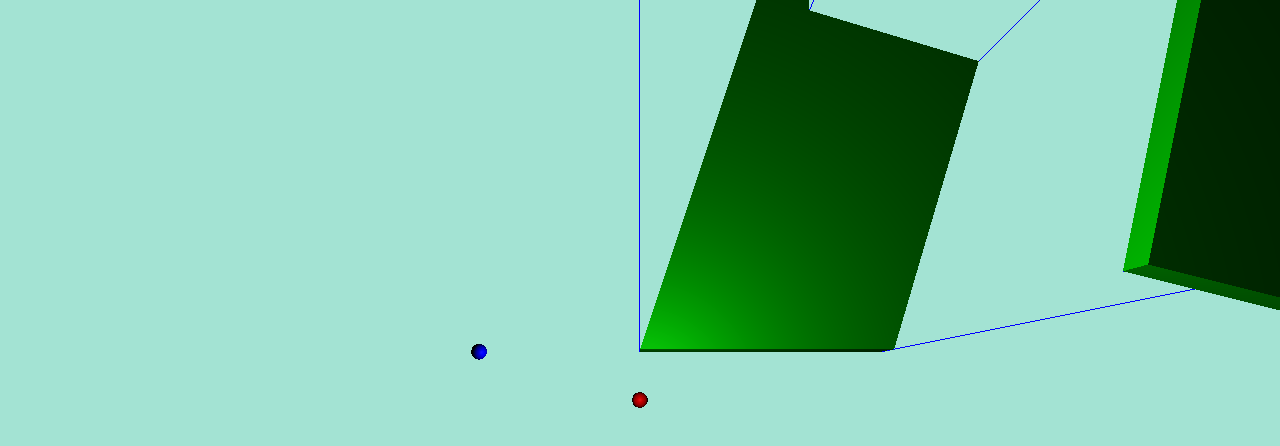
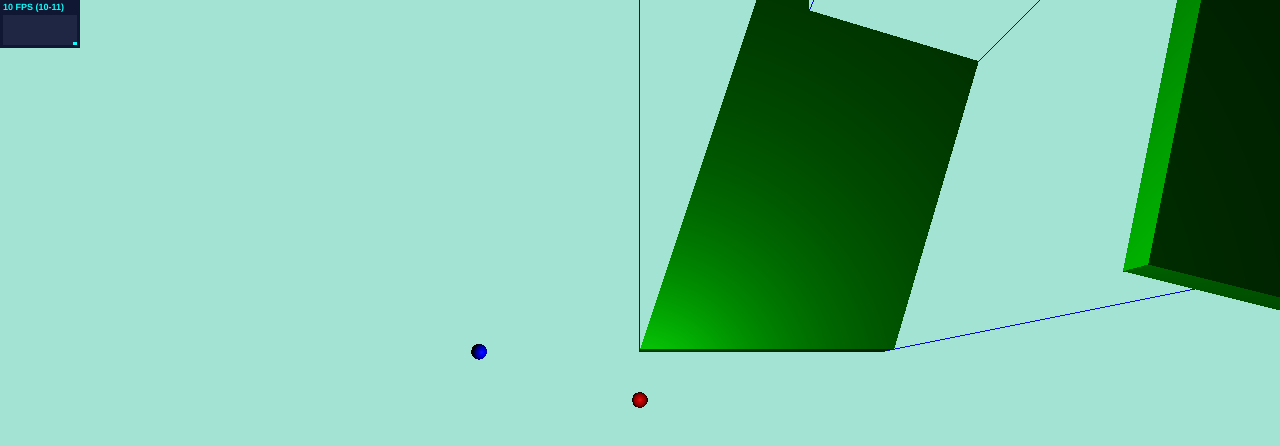
Before and after one commit to Janpot/Game, a plain HTML site: page game.html in a window 1280 px wide. Drawn offline with Linux system fonts and the light colour scheme; animation ran at ten frames a second.

Commit message:
Grouped library files + added fps counter

```diff
--- a/game.html
+++ b/game.html
@@ -16,8 +16,10 @@
   </head>
   <body>
     <canvas id="viewport"></canvas>
+
+    <script type="text/javascript" src="lib/stats.min.js"></script>
+    <script type="text/javascript" src="lib/three.js"></script>
     <script type="text/javascript" src="Utils.js"></script>
-    <script type="text/javascript" src="three.js"></script>
     <script type="text/javascript" src="Player.js"></script>
     <script type="text/javascript" src="Wall.js"></script>
     <script type="text/javascript" src="World.js"></script>
--- a/game.js
+++ b/game.js
@@ -32,6 +32,7 @@ var initViewport = (function() {
 
 var pointLight = new THREE.PointLight(0xFFFFFF);
 var hidden;
+var stats;
 
 var init = function() {
   // set its position
@@ -40,6 +41,16 @@ var init = function() {
   pointLight.position.z = 10;
   // add to the scene
   scene.add(pointLight);
+
+  hidden = [];
+
+  // Stats library to get framerate
+  container = document.createElement( 'div' );
+  document.body.appendChild( container );
+  stats = new Stats();
+  stats.domElement.style.position = 'absolute';
+  stats.domElement.style.top = '0px';
+  container.appendChild( stats.domElement );
 }
 
 initViewport();
@@ -90,11 +101,12 @@ var up = false, down = false, left = false, right = false;
 
 function animate() {
   requestAnimationFrame(animate);
-
   render();
+  update();
+  stats.update();
 }
 
-function render() {
+function update() {
   initViewport();
 
   var movement = world.player.getSpeed();
@@ -120,6 +132,9 @@ function render() {
   pointLight.position.y = pos.y;
 
   updateHidden();
+}
+
+function render() {
   renderer.render(scene, camera);
 }
 
--- /dev/null
+++ b/lib/stats.min.js
@@ -0,0 +1,6 @@
+// stats.js - http://github.com/mrdoob/stats.js
+var Stats=function(){var l=Date.now(),m=l,g=0,n=Infinity,o=0,h=0,p=Infinity,q=0,r=0,s=0,f=document.createElement("div");f.id="stats";f.addEventListener("mousedown",function(b){b.preventDefault();t(++s%2)},!1);f.style.cssText="width:80px;opacity:0.9;cursor:pointer";var a=document.createElement("div");a.id="fps";a.style.cssText="padding:0 0 3px 3px;text-align:left;background-color:#002";f.appendChild(a);var i=document.createElement("div");i.id="fpsText";i.style.cssText="color:#0ff;font-family:Helvetica,Arial,sans-serif;font-size:9px;font-weight:bold;line-height:15px";
+i.innerHTML="FPS";a.appendChild(i);var c=document.createElement("div");c.id="fpsGraph";c.style.cssText="position:relative;width:74px;height:30px;background-color:#0ff";for(a.appendChild(c);74>c.children.length;){var j=document.createElement("span");j.style.cssText="width:1px;height:30px;float:left;background-color:#113";c.appendChild(j)}var d=document.createElement("div");d.id="ms";d.style.cssText="padding:0 0 3px 3px;text-align:left;background-color:#020;display:none";f.appendChild(d);var k=document.createElement("div");
+k.id="msText";k.style.cssText="color:#0f0;font-family:Helvetica,Arial,sans-serif;font-size:9px;font-weight:bold;line-height:15px";k.innerHTML="MS";d.appendChild(k);var e=document.createElement("div");e.id="msGraph";e.style.cssText="position:relative;width:74px;height:30px;background-color:#0f0";for(d.appendChild(e);74>e.children.length;)j=document.createElement("span"),j.style.cssText="width:1px;height:30px;float:left;background-color:#131",e.appendChild(j);var t=function(b){s=b;switch(s){case 0:a.style.display=
+"block";d.style.display="none";break;case 1:a.style.display="none",d.style.display="block"}};return{REVISION:11,domElement:f,setMode:t,begin:function(){l=Date.now()},end:function(){var b=Date.now();g=b-l;n=Math.min(n,g);o=Math.max(o,g);k.textContent=g+" MS ("+n+"-"+o+")";var a=Math.min(30,30-30*(g/200));e.appendChild(e.firstChild).style.height=a+"px";r++;b>m+1E3&&(h=Math.round(1E3*r/(b-m)),p=Math.min(p,h),q=Math.max(q,h),i.textContent=h+" FPS ("+p+"-"+q+")",a=Math.min(30,30-30*(h/100)),c.appendChild(c.firstChild).style.height=
+a+"px",m=b,r=0);return b},update:function(){l=this.end()}}};
```
Also changed, not shown: lib/three.js (renamed from three.js).
